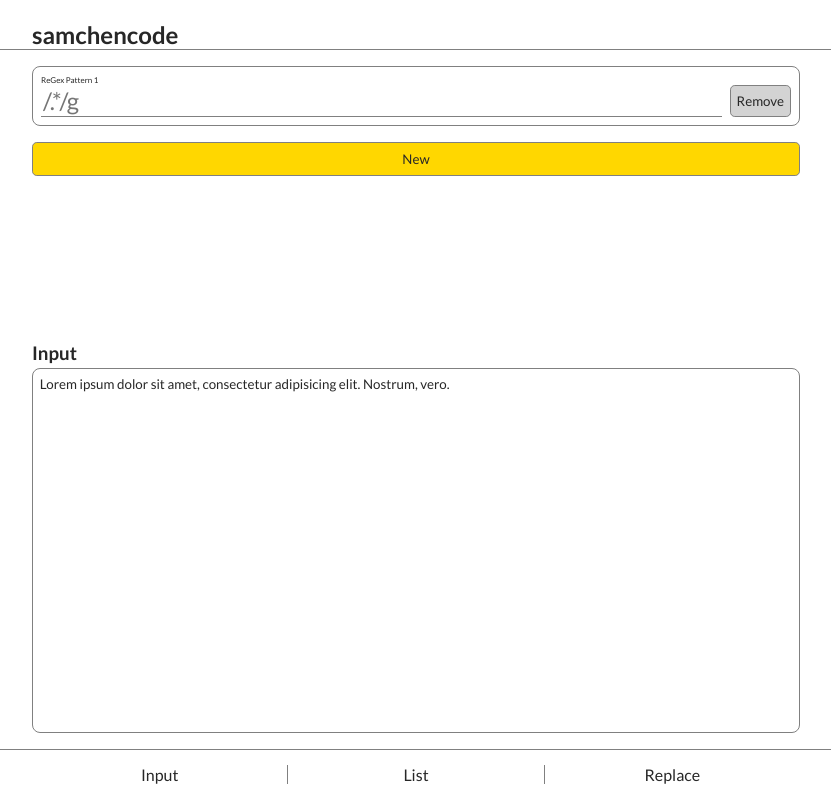
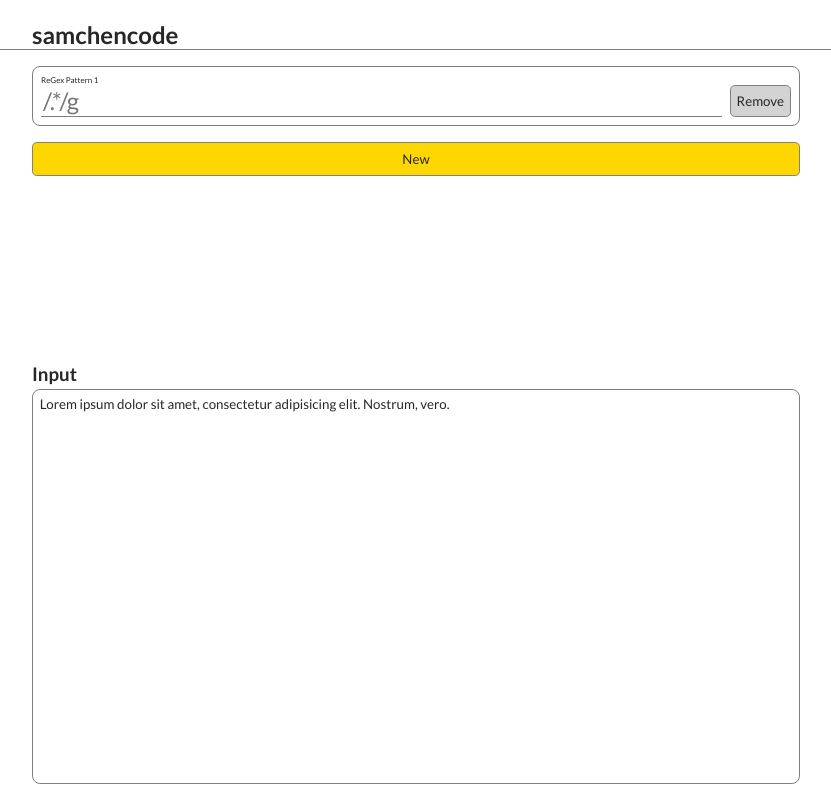
Before and after one commit to samchencode/regex-tool, a React (Create React App) app: page / in a window 1280 px wide. Shown: the whole page, without its empty margins (224-1055 px from the left). Built offline with nearby package versions, Linux system fonts and the light colour scheme.

Commit message:
fix: overriden display: none mediaquery

```diff
--- a/src/features/BottomNav/style.css
+++ b/src/features/BottomNav/style.css
@@ -19,7 +19,7 @@
 }
 
 @media only screen and (min-width: 800px) {
-  .bottom-nav {
+  nav.bottom-nav.bottom-nav {
     display: none;
   }
 }
```
